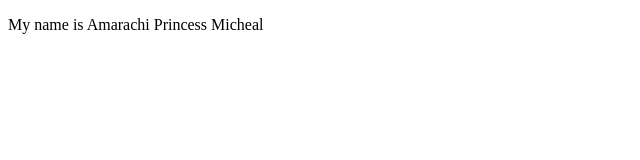
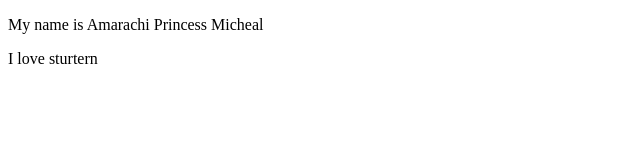
Before and after one commit to A-Micheal/Stutern-assignment, a plain HTML site: page index.html in a window 1280 px wide. Shown: the full height of the page, 0-640 px from the left. Drawn offline with Linux system fonts and the light colour scheme.

Commit message:
Update index.html

```diff
--- a/index.html
+++ b/index.html
@@ -11,6 +11,7 @@
 
  <p>My name is Amarachi Princess
  Micheal</p>
+ <p> I love sturtern</p>
 
 </body>
 </html>
```
